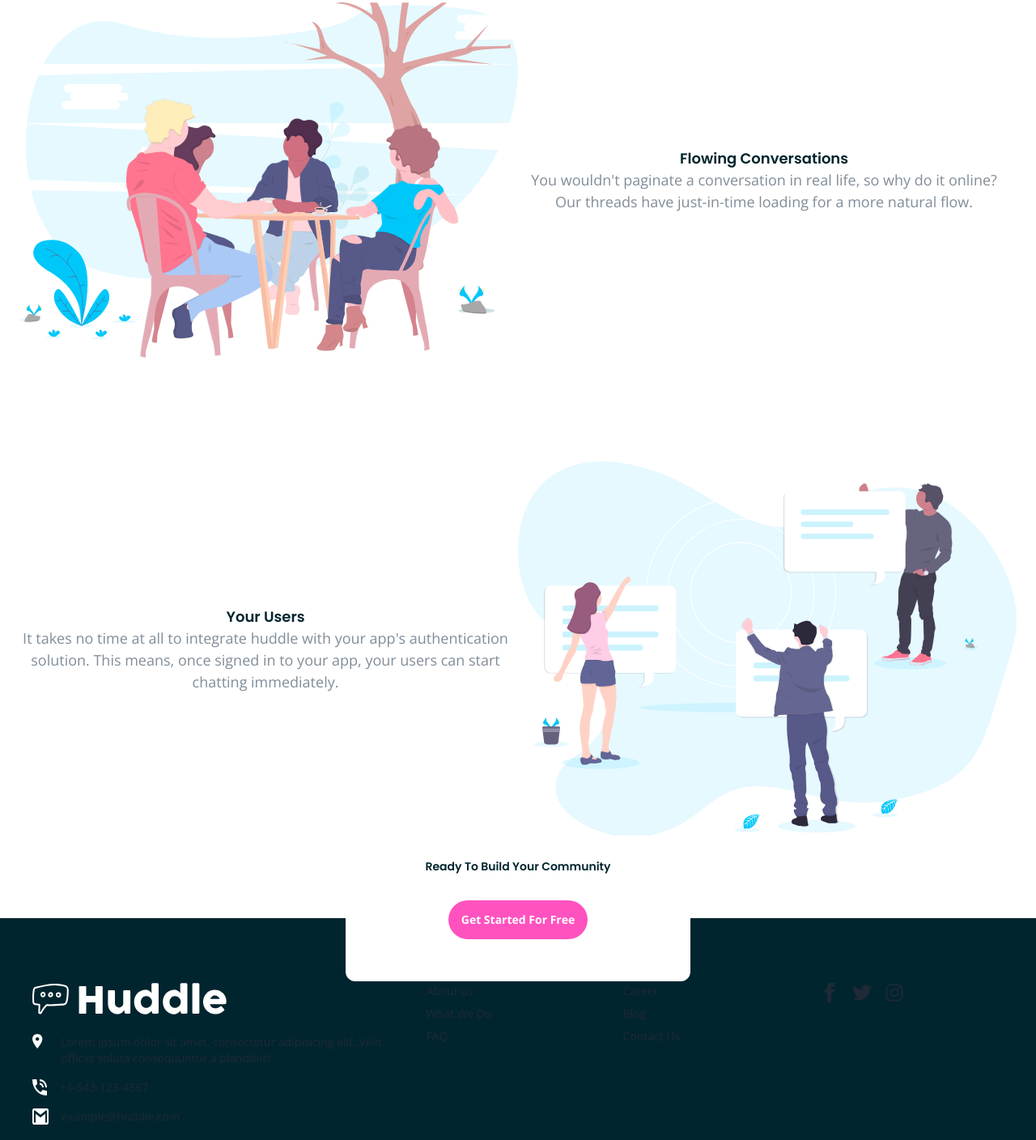
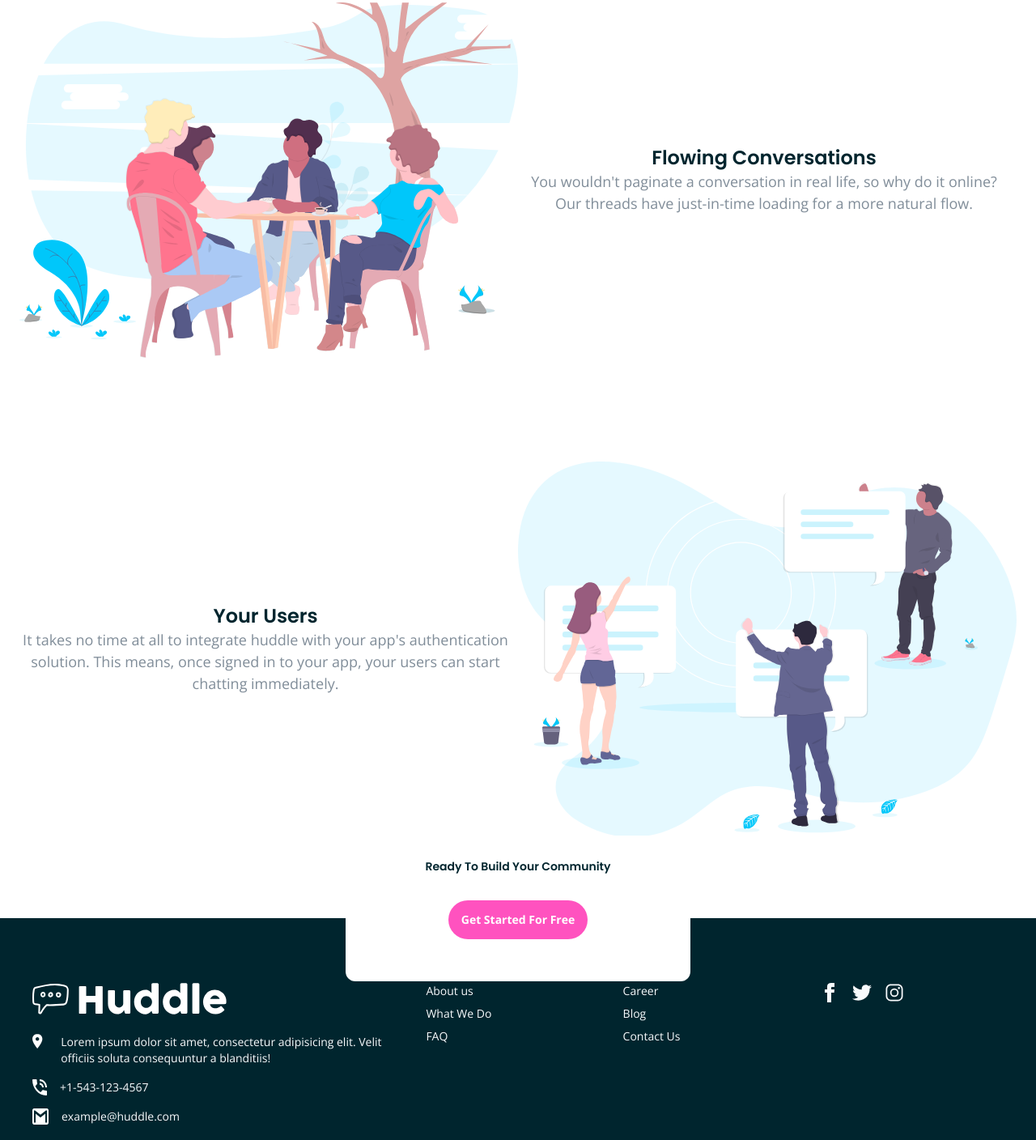
Before and after one commit to Keiyya/huddle-landing, a website: page index.html in a window 1280 px wide. Shown: the part 1377-2785 px from the top of the page at 81% size. Drawn offline with nearby package versions, Linux system fonts and the light colour scheme.

Commit message:
text color

```diff
--- a/index.html
+++ b/index.html
@@ -23,7 +23,7 @@
       </nav>
       <div class="flex flex-col md:flex-row my-6">
         <div class="flex flex-col items-center justify-center md:w-2/5">
-          <h1 class="text-darkCyan">Build The Community Your Fans Will Love</h1>
+          <h1 class="text-darkCyan text-4xl">Build The Community Your Fans Will Love</h1>
           <p class="text-darkCyan">Huddle re-imagines the way we build communities. You have a voice, but so does your audience. Create connections with your users as you engage in genuine discussion.</p>
           <button class="bg-pink btn btn-secondary text-white rounded-full py-2 px-4 my-6">Get Started For Free</button>
         </div>
@@ -36,7 +36,7 @@
     <div class="container mx-auto my-6 flex flex-col p-6 items-center justify-center md:flex-row-reverse">
       <img src="images/illustration-grow-together.svg" class="w-80 my-7 md:w-1/2" alt="">
       <div class="text-center md:w-1/2 md:mr-2">
-        <h2 class="text-darkCyan">Grow Together</h2>
+        <h2 class="text-darkCyan text-2xl">Grow Together</h2>
         <p class="text-grayishBlue">Generate meaningful conversations with your audience and build a strong, loyal community. Think of the insightful cinversations you miss out on with a feedback form.</p>
       </div>
     </div>
@@ -46,7 +46,7 @@
     <div class="container mx-auto my-6 flex flex-col p-6 items-center justify-center md:flex-row">
       <img src="images/illustration-flowing-conversation.svg" class="w-80 my-7 md:w-1/2" alt="">
       <div class="text-center md:w-1/2 md:mr-2">
-        <h2 class="text-darkCyan">Flowing Conversations</h2>
+        <h2 class="text-darkCyan text-2xl">Flowing Conversations</h2>
         <p class="text-grayishBlue">You wouldn't paginate a conversation in real life, so why do it online? Our threads have just-in-time loading for a more natural flow.</p>
       </div>
     </div>
@@ -56,14 +56,14 @@
     <div class="container mx-auto my-6 flex flex-col p-6 items-center justify-center md:flex-row-reverse">
       <img src="images/illustration-your-users.svg" class="w-80 my-7 md:w-1/2" alt="">
       <div class="text-center md:w-1/2 md:mr-2">
-        <h2 class="text-darkCyan">Your Users</h2>
+        <h2 class="text-darkCyan text-2xl">Your Users</h2>
         <p class="text-grayishBlue">It takes no time at all to integrate huddle with your app's authentication solution. This means, once signed in to your app, your users can start chatting immediately.</p>
       </div>
     </div>
   </section>
 
 
-  <footer class="footer relative p-10 bg-darkCyan text-white md:grid-cols-5 text-base-content">
+  <footer class="footer relative p-10 bg-darkCyan text-slate-50 md:grid-cols-5 text-base-content">
     <div class="flex flex-col justify-center p-7 bg-white items-center absolute rounded-xl inset-x-9 md:inset-x-1/3 bottom-3/4">
       <h2 class="text-darkCyan">Ready To Build Your Community</h2>
       <button class="bg-pink btn text-white rounded-full py-2 px-4 my-6">Get Started For Free</button>
```
Also changed, not shown: css/style.css.
